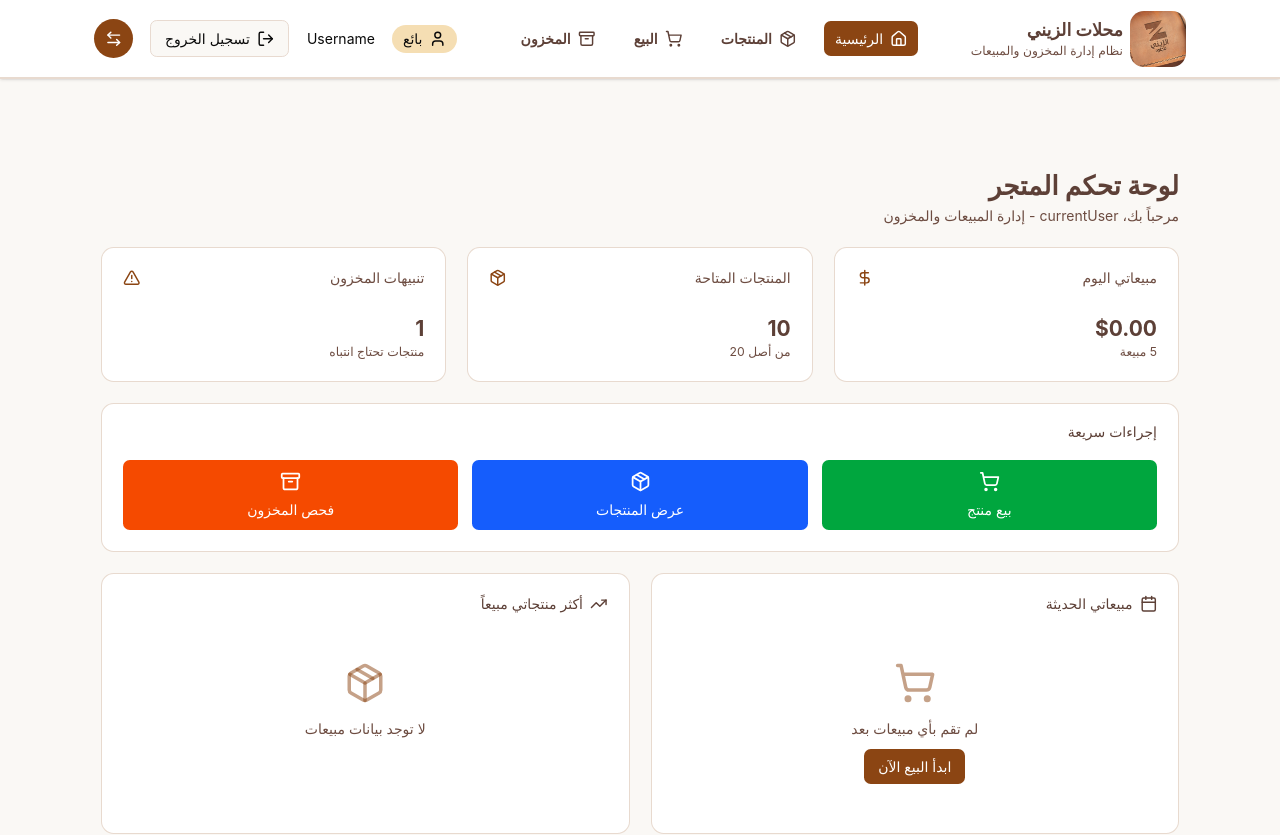
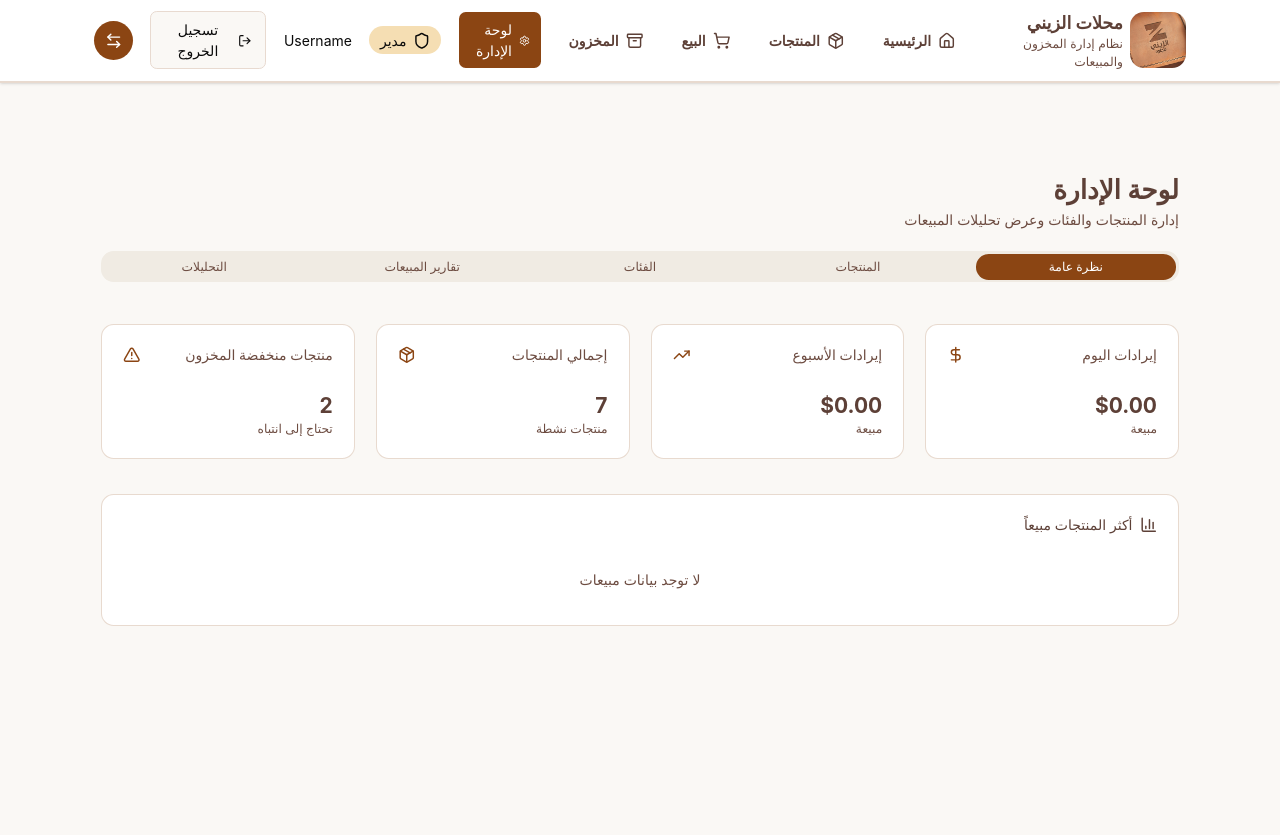
Before and after one commit to Code-First1/Frontend-ElzenyManagementSystem, a React (Vite) app: page /adminDashboard in a window 1280 px wide. Before the commit this address led to /. Shown: the top 835 px of the page. After the commit the page ends 800 px from the top, so only its background shows below. Built offline with nearby package versions, Linux system fonts and the light colour scheme; sample sign-in values are in the browser's storage.

Commit message:
fix role bug

```diff
--- a/src/components/auth/useLogin.ts
+++ b/src/components/auth/useLogin.ts
@@ -14,6 +14,8 @@ export const useLogin = () => {
     onSuccess: (data) => {
       toast.success("تم تسجيل الدخول بنجاح");
       localStorage.setItem("token", data.token);
+      // TODO: set role to localstorage not secure handle it with get current user role from backend
+      localStorage.setItem("role", data.role === "Admin" ? "admin" : "seller");
       setIsAuthenticated(true);
       setRole(data.role === "Admin" ? "admin" : "seller");
       navigate("/");
--- a/src/components/common/Navbar.tsx
+++ b/src/components/common/Navbar.tsx
@@ -25,6 +25,7 @@ function Navbar() {
 
   function handleLogout() {
     localStorage.removeItem("token");
+    localStorage.removeItem("role");
     navigate("/login");
     toast.success("تم تسجيل الخروج بنجاح");
   }
--- a/src/context/AppContext.tsx
+++ b/src/context/AppContext.tsx
@@ -14,7 +14,9 @@ const AppContext = createContext<AppContextProps | undefined>(undefined);
 export const AppContextProvider: React.FC<{ children: ReactNode }> = ({
   children,
 }) => {
-  const [role, setRole] = useState<Role>("seller");
+  const [role, setRole] = useState<Role>(
+    (localStorage.getItem("role") as Role) ?? "seller",
+  );
   const [isAuthenticated, setIsAuthenticated] = useState<boolean>(
     !!localStorage.getItem("token"),
   );
--- a/src/routes/ProtectedRoute.tsx
+++ b/src/routes/ProtectedRoute.tsx
@@ -21,7 +21,7 @@ function ProtectedRoute({ children, allowedRoles }: ProtectedRouteProps) {
     } else if (
       isAuthenticated &&
       allowedRoles &&
-      !allowedRoles.includes(role) &&
+      !allowedRoles?.includes(role) &&
       !hasRedirected.current
     ) {
       hasRedirected.current = true;
```
